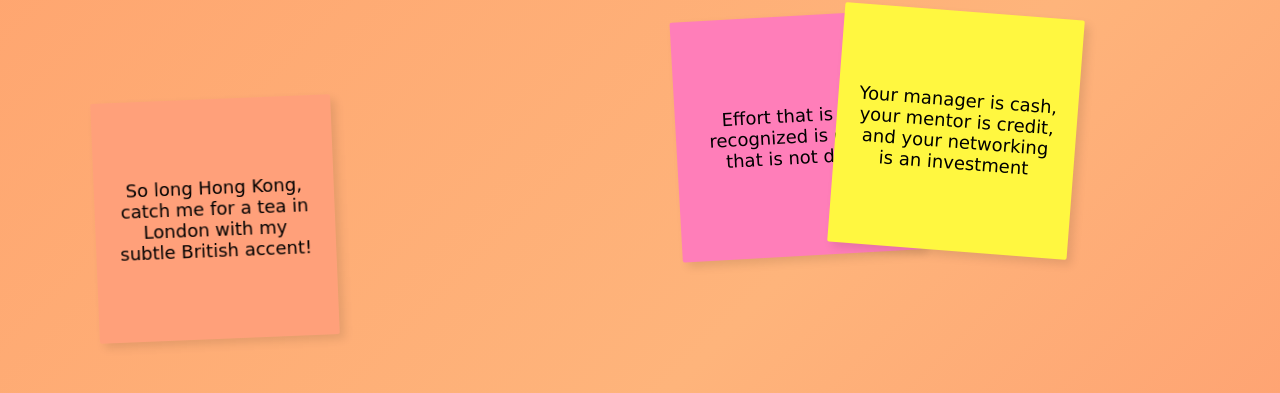
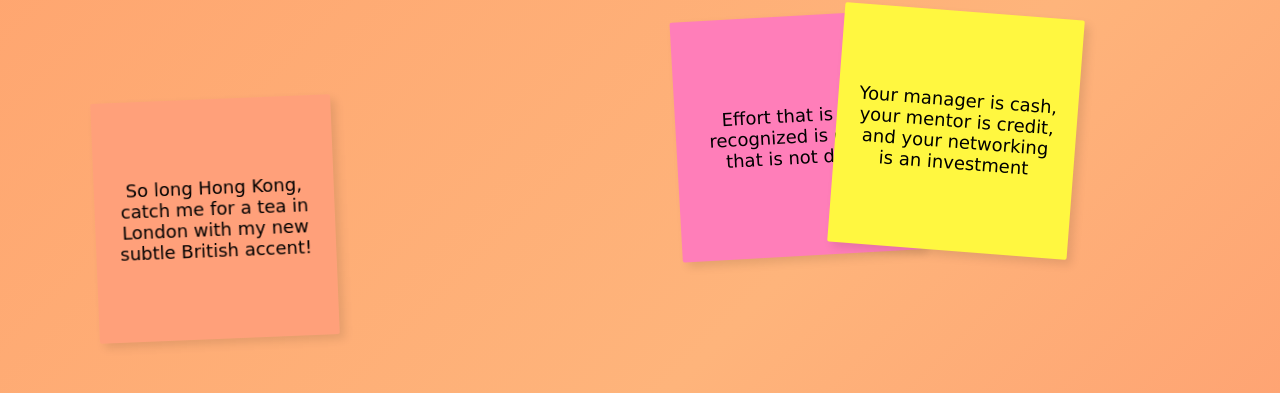
Before and after one commit to JavaIsGoat/StickyNoteQuotes, a React (Create React App) app: page / in a window 1280 px wide. Shown: the part 320-713 px from the top of the page. Built offline with nearby package versions, Linux system fonts and the light colour scheme.

Commit message:
Update quotes.ts

```diff
--- a/src/quotes.ts
+++ b/src/quotes.ts
@@ -1,5 +1,5 @@
 export const quotes = [
   "Your manager is cash, your mentor is credit, and your networking is an investment",
   "Effort that is not recognized is effort that is not done",
-  "So long Hong Kong, catch me for a tea in London with my subtle British accent!"
+  "So long Hong Kong, catch me for a tea in London with my new subtle British accent!"
 ];
```
